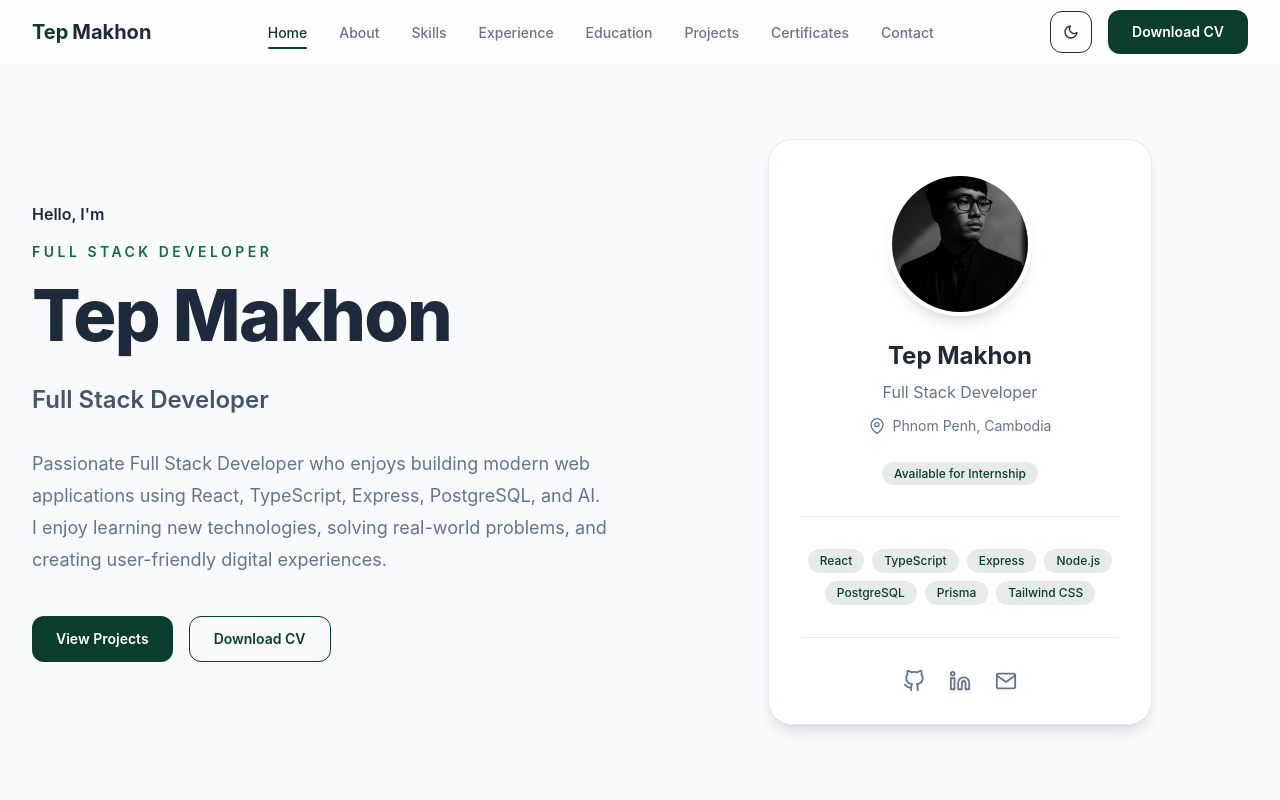
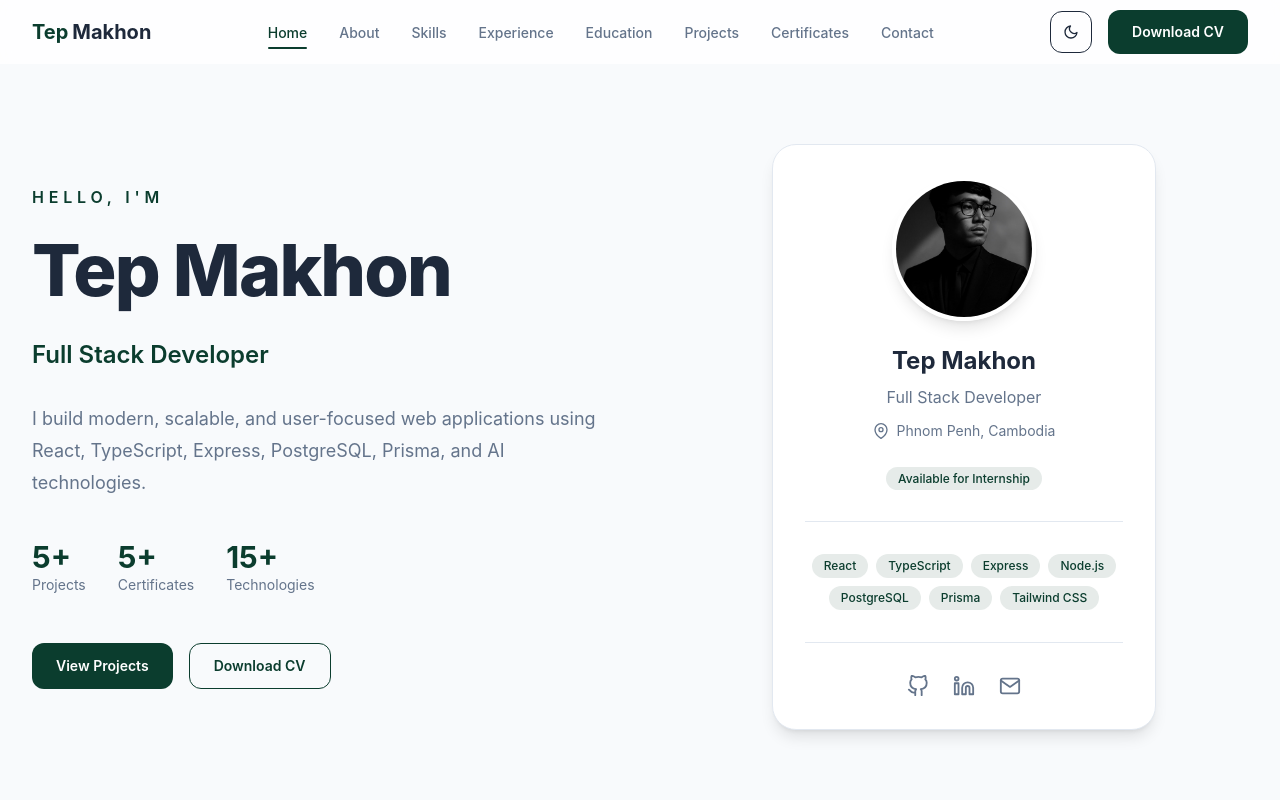
Before and after one commit to tepmakhon/Makhon-Portfolio, a React (Vite) app: page / in a window 1280 px wide. Shown: the top 800 px of the page. Built offline with nearby package versions, Linux system fonts and the light colour scheme.

Commit message:
feat: Add Animation

```diff
--- a/src/App.tsx
+++ /dev/null
@@ -1,5 +0,0 @@
-import Home from "./pages/Home";
-
-export default function App() {
-  return <Home />;
-}
--- /dev/null
+++ b/src/animations/fade.ts
@@ -0,0 +1,32 @@
+import type { Variants } from "framer-motion";
+
+export const fadeUp: Variants = {
+  hidden: {
+    opacity: 0,
+    y: 40,
+  },
+
+  visible: {
+    opacity: 1,
+    y: 0,
+
+    transition: {
+      duration: 0.6,
+      ease: "easeOut",
+    },
+  },
+};
+
+export const fade: Variants = {
+  hidden: {
+    opacity: 0,
+  },
+
+  visible: {
+    opacity: 1,
+
+    transition: {
+      duration: 0.5,
+    },
+  },
+};
--- /dev/null
+++ b/src/animations/index.ts
@@ -0,0 +1,3 @@
+export * from "./fade";
+export * from "./slide";
+export * from "./stagger";
--- /dev/null
+++ b/src/animations/slide.ts
@@ -0,0 +1,33 @@
+import type { Variants } from "framer-motion";
+
+export const slideLeft: Variants = {
+  hidden: {
+    opacity: 0,
+    x: -50,
+  },
+
+  visible: {
+    opacity: 1,
+    x: 0,
+
+    transition: {
+      duration: 0.6,
+    },
+  },
+};
+
+export const slideRight: Variants = {
+  hidden: {
+    opacity: 0,
+    x: 50,
+  },
+
+  visible: {
+    opacity: 1,
+    x: 0,
+
+    transition: {
+      duration: 0.6,
+    },
+  },
+};
--- /dev/null
+++ b/src/animations/stagger.ts
@@ -0,0 +1,11 @@
+import type { Variants } from "framer-motion";
+
+export const staggerContainer: Variants = {
+  hidden: {},
+
+  visible: {
+    transition: {
+      staggerChildren: 0.15,
+    },
+  },
+};
--- /dev/null
+++ b/src/components/common/AnimatedSection.tsx
@@ -0,0 +1,26 @@
+import type { ReactNode } from "react";
+import { motion } from "framer-motion";
+
+import { fadeUp } from "../../animations";
+
+type Props = {
+  children: ReactNode;
+};
+
+export default function AnimatedSection({
+  children,
+}: Props) {
+  return (
+    <motion.div
+      variants={fadeUp}
+      initial="hidden"
+      whileInView="visible"
+      viewport={{
+        once: true,
+        amount: 0.2,
+      }}
+    >
+      {children}
+    </motion.div>
+  );
+}
--- a/src/data/profile.ts
+++ b/src/data/profile.ts
@@ -10,7 +10,7 @@ export const profile = {
   title: "Full Stack Developer",
 
   headline:
-    "Building scalable web applications with React, TypeScript, Express, PostgreSQL, and AI.",
+    "I build modern, scalable, and user-focused web applications using React, TypeScript, Express, PostgreSQL, Prisma, and AI technologies.",
 
   bio:
     "Passionate Full Stack Developer who enjoys building modern web applications using React, TypeScript, Express, PostgreSQL, and AI. I enjoy learning new technologies, solving real-world problems, and creating user-friendly digital experiences.",
@@ -78,7 +78,7 @@ export const profile = {
   // ========================
 
   stats: {
-    projects: 8,
+    projects: 5,
     certificates: 5,
     technologies: 15,
   },
--- a/src/features/hero/Hero.tsx
+++ b/src/features/hero/Hero.tsx
@@ -2,66 +2,132 @@ import Container from "../../components/layout/Container";
 import Button from "../../components/ui/Button";
 
 import { profile } from "../../data/profile";
+
 import DeveloperCard from "../../components/common/DeveloperCard";
 
 export default function Hero() {
   return (
-    <section id="hero" className="min-h-[calc(100vh-64px)] flex items-center">
+    <section
+      id="hero"
+      className="
+        flex
+        min-h-[calc(100vh-64px)]
+        items-center
+        py-20
+      "
+    >
       <Container>
-        <div className="grid items-center gap-16 lg:grid-cols-2">
+        <div className="grid items-center gap-20 lg:grid-cols-2">
+          {/* Left */}
 
           <div>
-
-            <p className="mb-4 text-primary font-semibold">
+            <p className="font-semibold uppercase tracking-[0.3em] text-[var(--color-primary)]">
               Hello, I'm
             </p>
-            <p className="text-sm font-semibold uppercase tracking-[0.25em] text-[#146C43]">
-                Full Stack Developer
-            </p>
+
             <h1
-            className="
-                mt-2
+              className="
+                mt-4
                 text-5xl
                 font-extrabold
                 leading-tight
                 tracking-tight
+                text-[var(--color-text)]
                 md:text-6xl
                 xl:text-7xl
-            "
+              "
             >
               {profile.fullName}
             </h1>
 
-            <h2 className="mt-6 text-2xl font-semibold text-slate-600">
+            <h2
+              className="
+                mt-6
+                text-2xl
+                font-semibold
+                text-[var(--color-primary)]
+              "
+            >
               {profile.title}
             </h2>
 
-            <p className="mt-8 max-w-xl text-lg leading-8 text-slate-500">
-              {profile.bio}
+            <p
+              className="
+                mt-8
+                max-w-xl
+                text-lg
+                leading-8
+                text-[var(--color-muted)]
+              "
+            >
+              {profile.headline}
             </p>
 
-            <div className="mt-10 flex flex-wrap gap-4">
+            {/* Statistics */}
 
-              <Button>
+            <div className="mt-10 flex flex-wrap gap-8">
+              <div>
+                <h3 className="text-3xl font-bold text-[var(--color-primary)]">
+                  {profile.stats.projects}+
+                </h3>
+
+                <p className="text-sm text-[var(--color-muted)]">
+                  Projects
+                </p>
+              </div>
+
+              <div>
+                <h3 className="text-3xl font-bold text-[var(--color-primary)]">
+                  {profile.stats.certificates}+
+                </h3>
+
+                <p className="text-sm text-[var(--color-muted)]">
+                  Certificates
+                </p>
+              </div>
+
+              <div>
+                <h3 className="text-3xl font-bold text-[var(--color-primary)]">
+                  {profile.stats.technologies}+
+                </h3>
+
+                <p className="text-sm text-[var(--color-muted)]">
+                  Technologies
+                </p>
+              </div>
+            </div>
+
+            {/* Buttons */}
+
+            <div className="mt-12 flex flex-wrap gap-4">
+              <Button
+                onClick={() =>
+                  document
+                    .getElementById("projects")
+                    ?.scrollIntoView({
+                      behavior: "smooth",
+                    })
+                }
+              >
                 View Projects
               </Button>
 
-              <Button variant="outline">
+              <Button
+                variant="outline"
+                onClick={() =>
+                  window.open(profile.resume, "_blank")
+                }
+              >
                 Download CV
               </Button>
-
             </div>
-
           </div>
 
+          {/* Right */}
+
           <div className="flex justify-center">
-
-            <div className="flex justify-center">
-                <DeveloperCard />
-            </div>
-
+            <DeveloperCard />
           </div>
-
         </div>
       </Container>
     </section>
```
